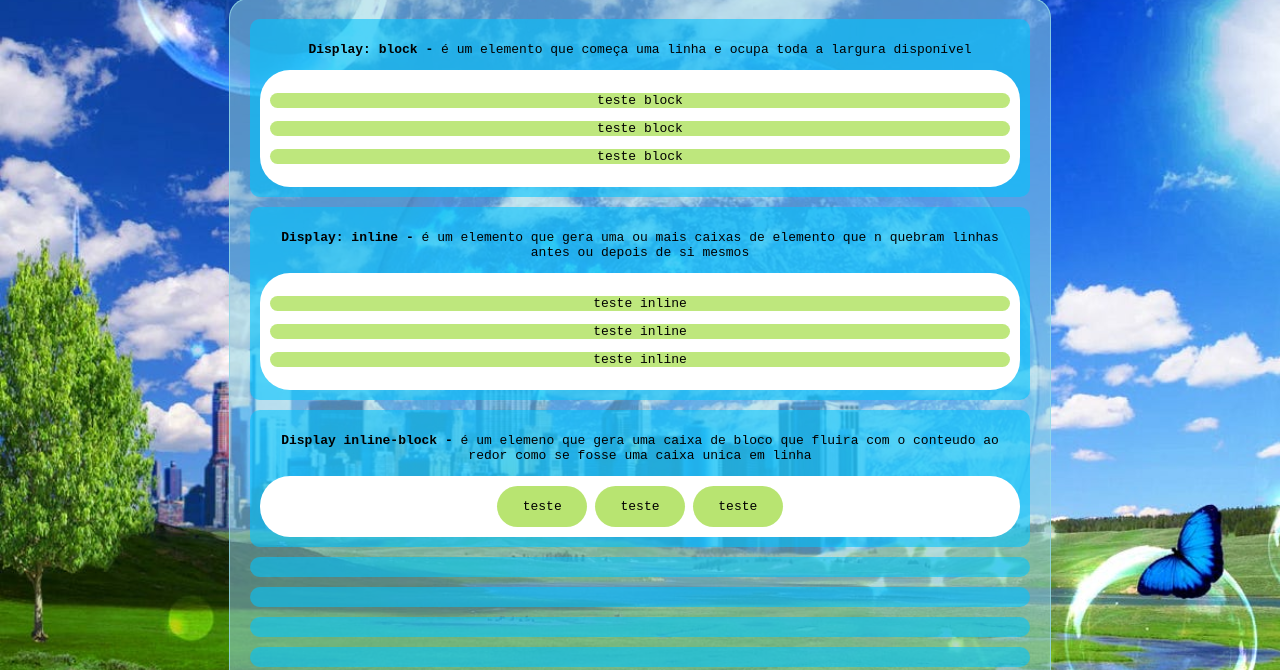
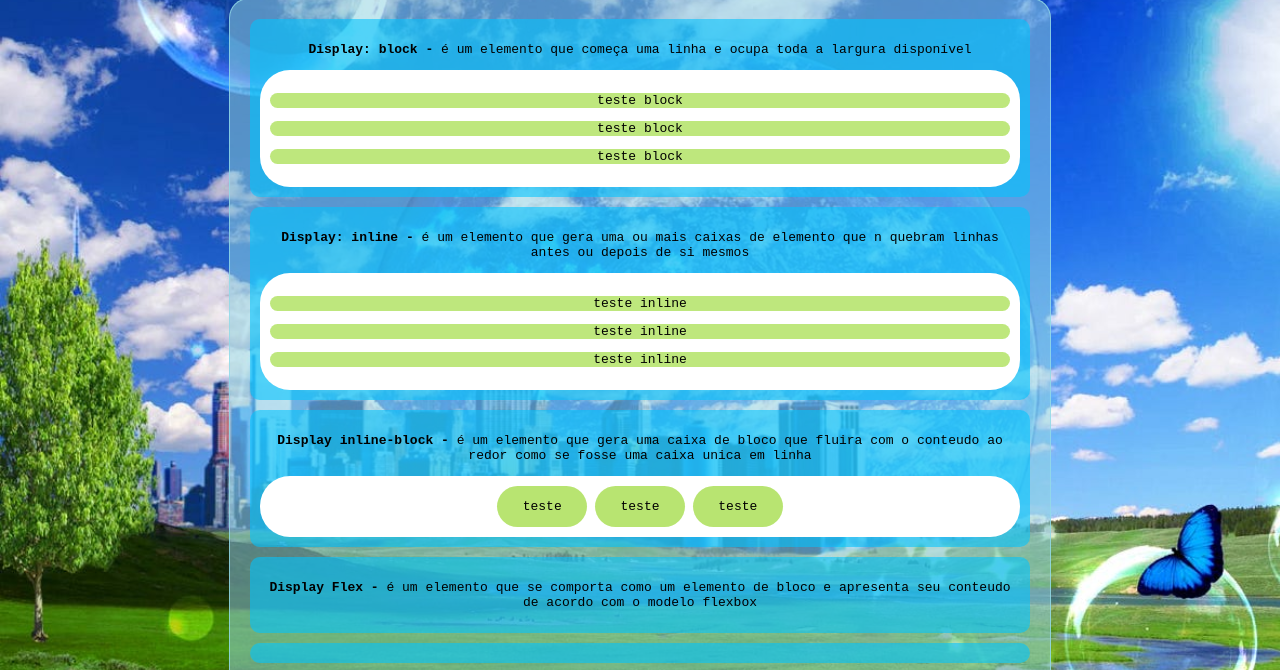
Before and after one commit to renatolvicente-lang/explorando_displays_positions, a plain HTML site: page index.html in a window 1280 px wide. Shown: the part 102-772 px from the top of the page. Drawn offline with Linux system fonts and the light colour scheme.

Commit message:
add - começando do display flex

```diff
--- a/index.html
+++ b/index.html
@@ -50,7 +50,7 @@
             </div>
         </section>
         <section class="displays">
-            <p><b>Display inline-block -</b> é um elemeno que gera uma caixa de bloco que fluira com o conteudo ao redor como se fosse uma caixa unica em linha</p>
+            <p><b>Display inline-block -</b> é um elemento que gera uma caixa de bloco que fluira com o conteudo ao redor como se fosse uma caixa unica em linha</p>
             <div class="display inline_block">
 
                 <div class="elemento_in_bl">
@@ -67,7 +67,7 @@
 
         </section>
         <section class="displays">
-
+            <p><b>Display Flex - </b>é um elemento que se comporta como um elemento de bloco e apresenta seu conteudo de acordo com o modelo flexbox</p>
         </section>
         <section class="displays">
 
```
